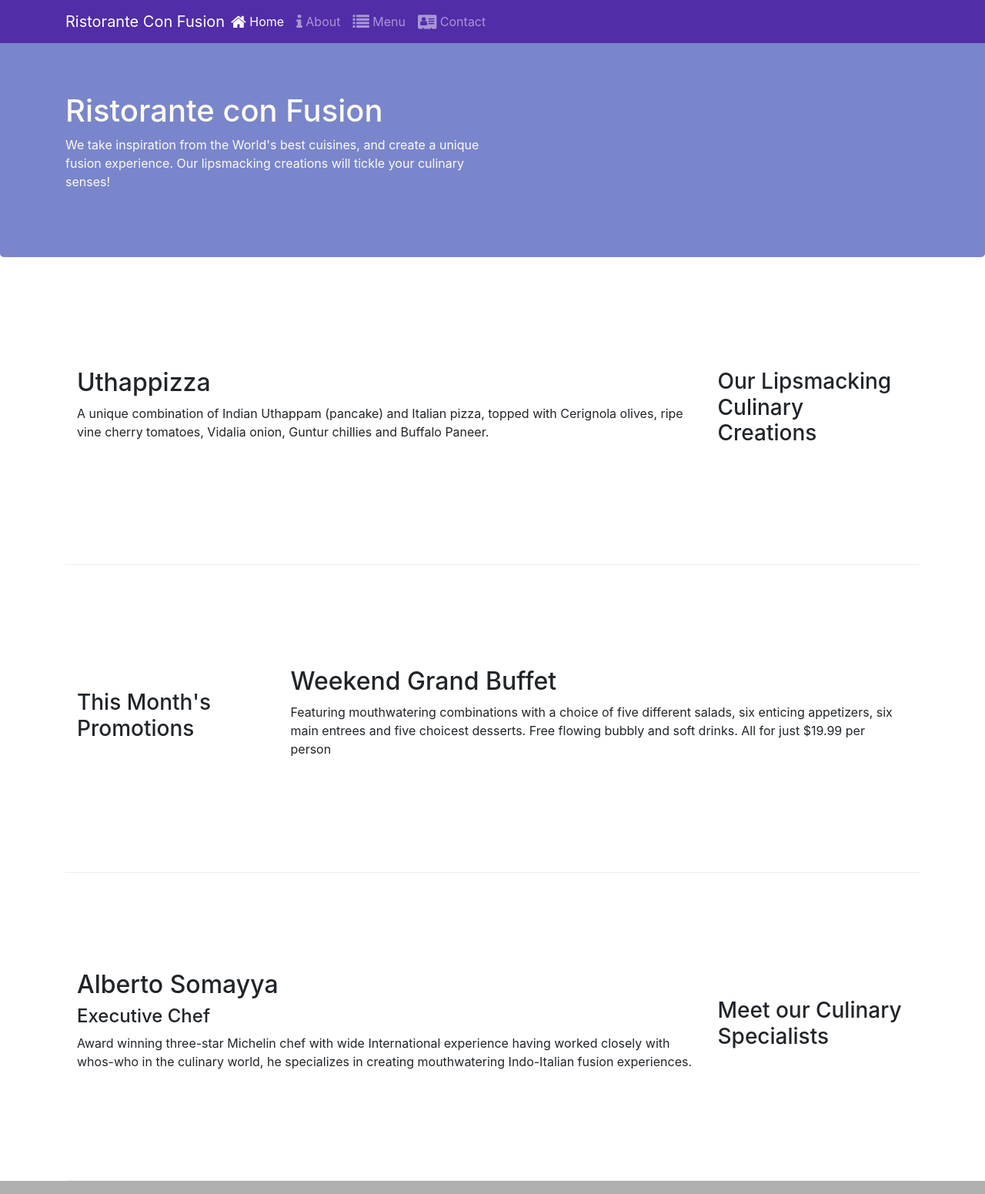
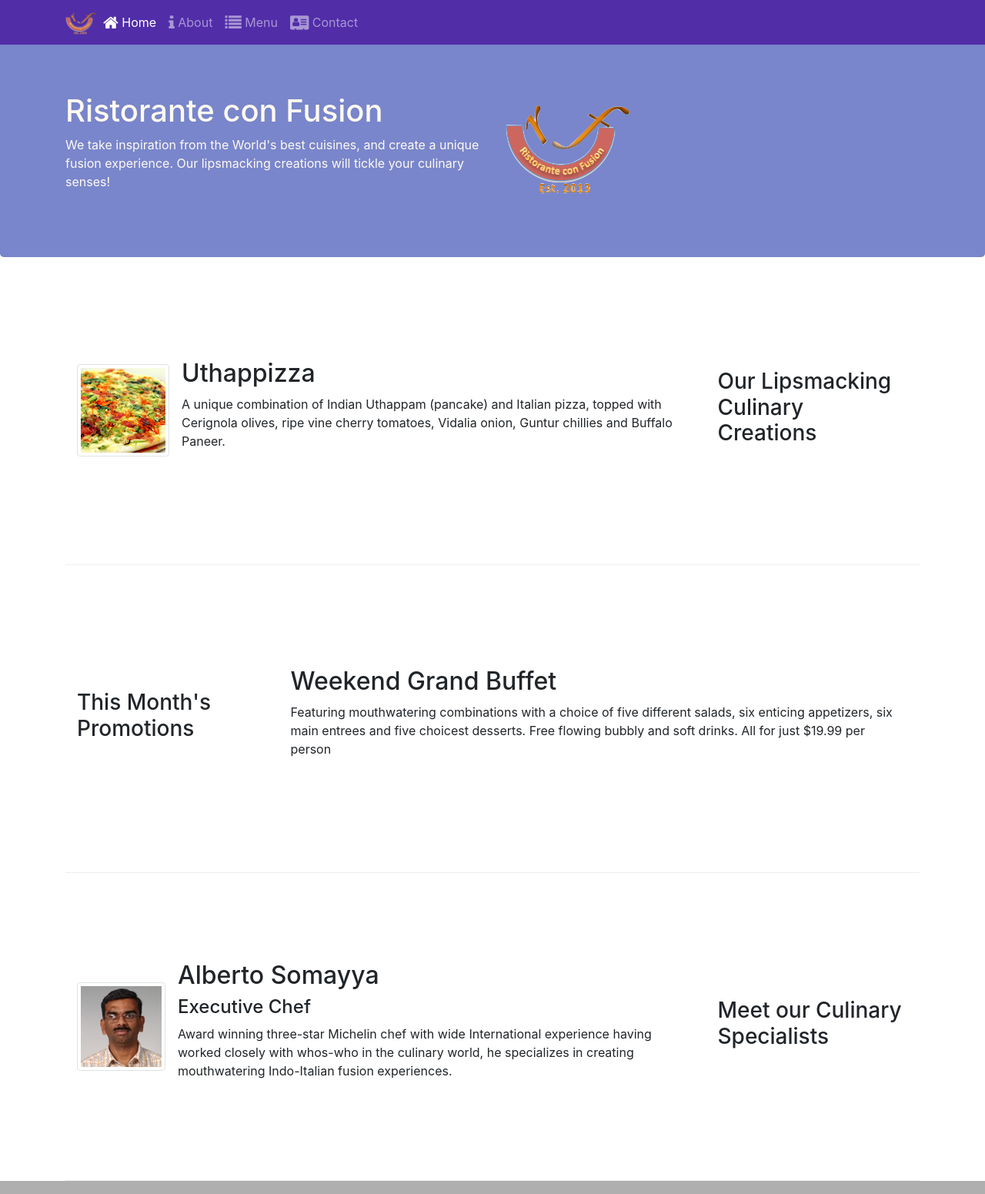
Before and after one commit to hoplit11/tendering.github.io, a website: page index.html in a window 1280 px wide. Shown: the top 1551 px of the page at 77% size. Drawn offline with nearby package versions, Linux system fonts and the light colour scheme.

Commit message:
Images and Media

```diff
--- a/index.html
+++ b/index.html
@@ -25,7 +25,7 @@
         <button class="navbar-toggler" type="button" data-toggle="collapse" data-target="#Navbar"><!--Barra de navegacion que colapsa en pantallas pequeñas(sm), el data-target="#Navbar" vincula -->
            <span class="navbar-toggler-icon"></span><!--Incluir el icono toggl de tres lines tipuco en paginas sm-->
         </button>
-      <a class="navbar-brand mr-auto" href="#">Ristorante Con Fusion</a><!--mr-auto:margin auto :aumenta la margen derecha para correr el nombre a la derecha -->
+      <a class="navbar-brand mr-auto" href="./index.html"><img src="img/logo.png" height="30" width="41"></a><!--mr-auto:margin auto :aumenta la margen derecha para correr el nombre a la derecha -->
        <div class="collapse navbar-collapse" id="Navbar"> <!--correlaciona esta clase y el id con data-toggle="collapse" data-target="#Navbar para que se ejecute dentro del button cuando el displea se sm-->
           <ul class="navbar-nav mr-auto">
             <li class="nav-item active"><a class="nav-link" href="#"><span class="fa fa-home fa-lg"></span> Home</a></li>
@@ -45,7 +45,8 @@
                     <h1>Ristorante con Fusion</h1>
                     <p>We take inspiration from the World's best cuisines, and create a unique fusion experience. Our lipsmacking creations will tickle your culinary senses!</p>
                 </div>
-                <div class="col-12 col-sm"><!--col-12: Para xsm ocuparan toda la fila(12columnas) por lo tanto se apilara y para tamaños > a sm, ocupara el sobrante de 6 columnas -->
+                <div class="col-12 col-sm align-self-center"><!--col-12: Para xsm ocuparan toda la fila(12columnas) por lo tanto se apilara y para tamaños > a sm, ocupara el sobrante de 6 columnas -->
+                     <img src="img/logo.png" class="img-fluid">
                 </div>
             </div>
         </div>
@@ -53,16 +54,26 @@
 
     <!--Cuerpo-->
     <div class="container" >
+        <!--Uthappizza-->
         <div class="row row-content align-items-center "> <!--Contenedor marcador(class) row(fila) para el css de bootstrap , class row-content para el css de styles.css, class align-items-center: alinea el contenido verticalmente en la fila(row)  -->
             <div class="col-12 col-sm-4 order-sm-last col-md-3"> <!--col-12: Para xsm ocupa la fila entera),para tamaños > a sm, ocupara 4 colum y se situa a la derecha(last),para tamaños > a md, ocupara 3 columnas  -->
                 <h3>Our Lipsmacking Culinary Creations</h3>
             </div>
+
             <div class=" col-12 col-sm order-sm-first col-md"><!-- col: Para xsm se apilara debajo del contenido anterior, para > sm ocupara el sobrante de columnas y y se situa a la izquierda(First), para tamaños > a md, el sobrante de columnas  -->
-                <h2>Uthappizza</h2>
-                <p>A unique combination of Indian Uthappam (pancake) and Italian pizza, topped with Cerignola olives, ripe vine cherry tomatoes, Vidalia onion, Guntur chillies and Buffalo Paneer.</p>
+              <div class="media">
+                    <img class="d-flex mr-3 img-thumbnail align-self-center" src="img/uthappizza.png" alt="Uthappizza">
+                    <div class="media-body">
+                         <h2 class="mt-0">Uthappizza</h2>
+                             <p class="d-none d-sm-block">A unique combination of Indian Uthappam (pancake) and
+                                Italian pizza, topped with Cerignola olives, ripe vine
+                                cherry tomatoes, Vidalia onion, Guntur chillies and
+                                Buffalo Paneer.</p>
+                     </div>
+              </div>
             </div>
         </div>
-
+        <!--Weekend Grand Buffet-->
         <div class="row row-content align-items-center" >
             <div class=" col-12 col-sm-4 col-md-3">
                 <h3>This Month's Promotions</h3>
@@ -72,15 +83,25 @@
                 <p>Featuring mouthwatering combinations with a choice of five different salads, six enticing appetizers, six main entrees and five choicest desserts. Free flowing bubbly and soft drinks. All for just $19.99 per person </p>
             </div>
         </div>
-
+        <!--Alberto Somayya-->
         <div  class="row row-content align-items-center">
             <div class=" col-12 col-sm-4 order-sm-last col-md-3">
                 <h3>Meet our Culinary Specialists</h3>
             </div>
+
             <div  class=" col-12 col-sm order-sm-first col-md">
-                <h2>Alberto Somayya</h2>
-                <h4>Executive Chef</h4>
-                <p>Award winning three-star Michelin chef with wide International experience having worked closely with whos-who in the culinary world, he specializes in creating mouthwatering Indo-Italian fusion experiences. </p>
+              <div class="media">
+                <img class="d-flex mr-3 img-thumbnail align-self-center" src="img/alberto.png" alt="Alberto Somayya">
+                <div class="media-body">
+                     <h2 class="mt-0">Alberto Somayya</h2>
+                     <h4>Executive Chef</h4>
+                     <p class="d-none d-sm-block">Award winning three-star Michelin chef with wide
+                       International experience having worked closely with
+                       whos-who in the culinary world, he specializes in
+                       creating mouthwatering Indo-Italian fusion experiences.
+                     </p>
+                </div>
+               </div>
             </div>
         </div>
     </div>
```
Also changed, not shown: aboutus.html (+3 -2 lines), contactus.html (+3 -2 lines), img/alberto.png (added), img/buffet.png (added), img/logo.png (added), img/uthappizza.png (added), 1 other file.
